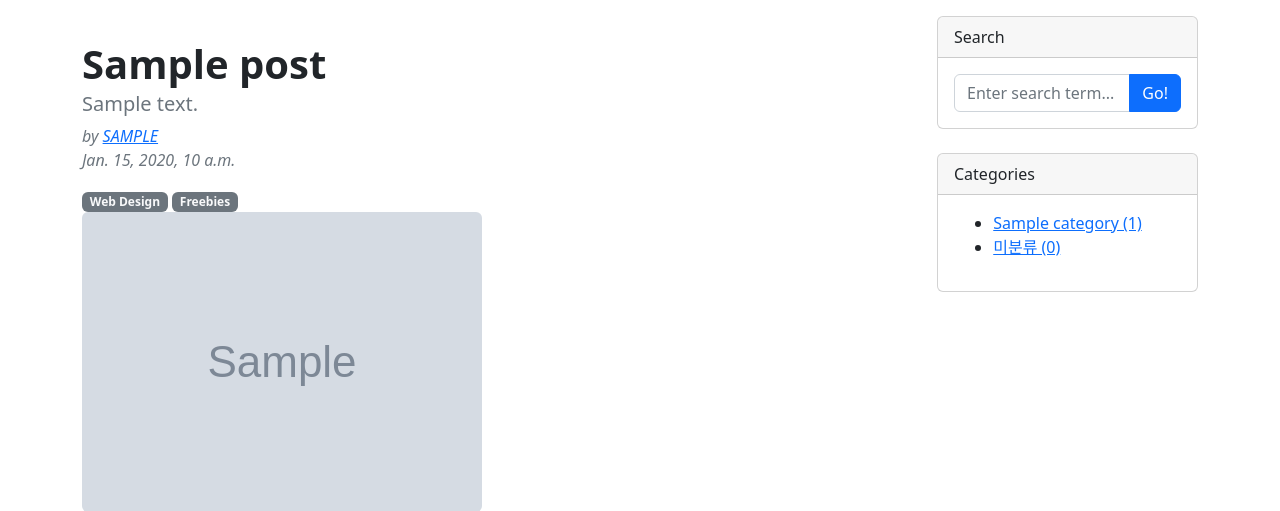
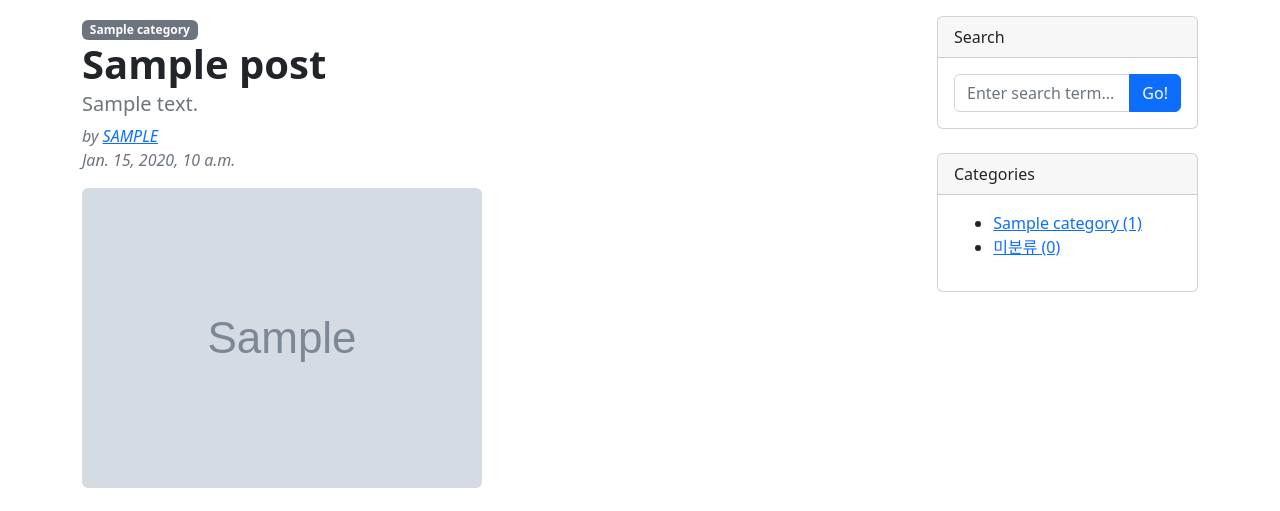
Before and after one commit to N1ghtsky0/do_it_django_a_to_z, a Django app: page /blog/1/ in a window 1280 px wide. Shown: the part 56-567 px from the top of the page. Run offline with Django 4.2, Linux system fonts and the light colour scheme; tables that the repository leaves empty hold one stand-in row (values such as "Sample post"); grey boxes marked "Sample" are stand-in pictures; grey boxes labelled with a size stand in for pictures from a placeholder-image service; some libraries are stand-ins or nearby versions.

Commit message:
포스트 상세 페이지에 카테고리 기능 추가하기

```diff
--- a/blog/templates/blog/post_detail.html
+++ b/blog/templates/blog/post_detail.html
@@ -7,9 +7,9 @@
 {% block main_area %}
     <div id="post-area">
         {% if post.category %}
-            <span class="badge badge-secondary float-right">{{ post.category }}</span>
+            <span class="badge bg-secondary float-right">{{ post.category }}</span>
         {% else %}
-            <span class="badge badge-secondary float-right">미분류</span>
+            <span class="badge bg-secondary float-right">미분류</span>
         {% endif %}
         <!-- Post title-->
         <h1 class="fw-bolder mb-1">{{ post.title }}</h1>
@@ -21,10 +21,6 @@
             <a href="#">{{ post.author | upper }}</a>
             <p>{{ post.created_at }}</p>
         </div>
-
-        <!-- Post categories-->
-        <a class="badge bg-secondary text-decoration-none link-light" href="#!">Web Design</a>
-        <a class="badge bg-secondary text-decoration-none link-light" href="#!">Freebies</a>
 
         <!-- Preview image figure-->
         {% if post.head_image %}
--- a/blog/templates/blog/post_list.html
+++ b/blog/templates/blog/post_list.html
@@ -13,9 +13,9 @@
             {% endif %}
             <div class="card-body">
                 {% if p.category %}
-                    <span class="badge badge-secondary float-right">{{ p.category }}</span>
+                    <span class="badge bg-secondary float-right">{{ p.category }}</span>
                 {% else %}
-                    <span class="badge badge-secondary float-right">미분류</span>
+                    <span class="badge bg-secondary float-right">미분류</span>
                 {% endif %}
                 <div class="small text-muted">January 1, 2022</div>
                 <h2 class="card-title h4">{{ p.title }}</h2>
```
